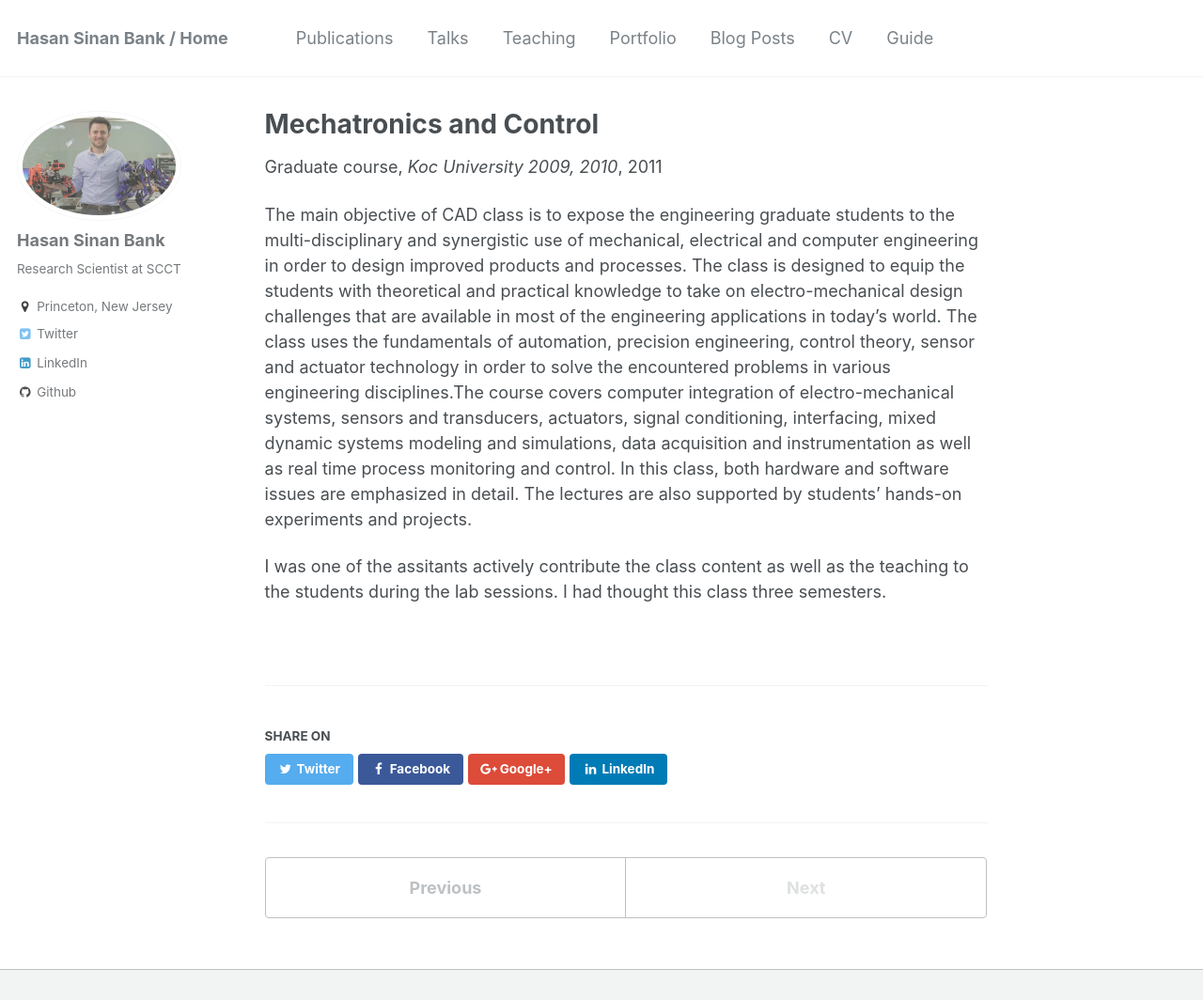
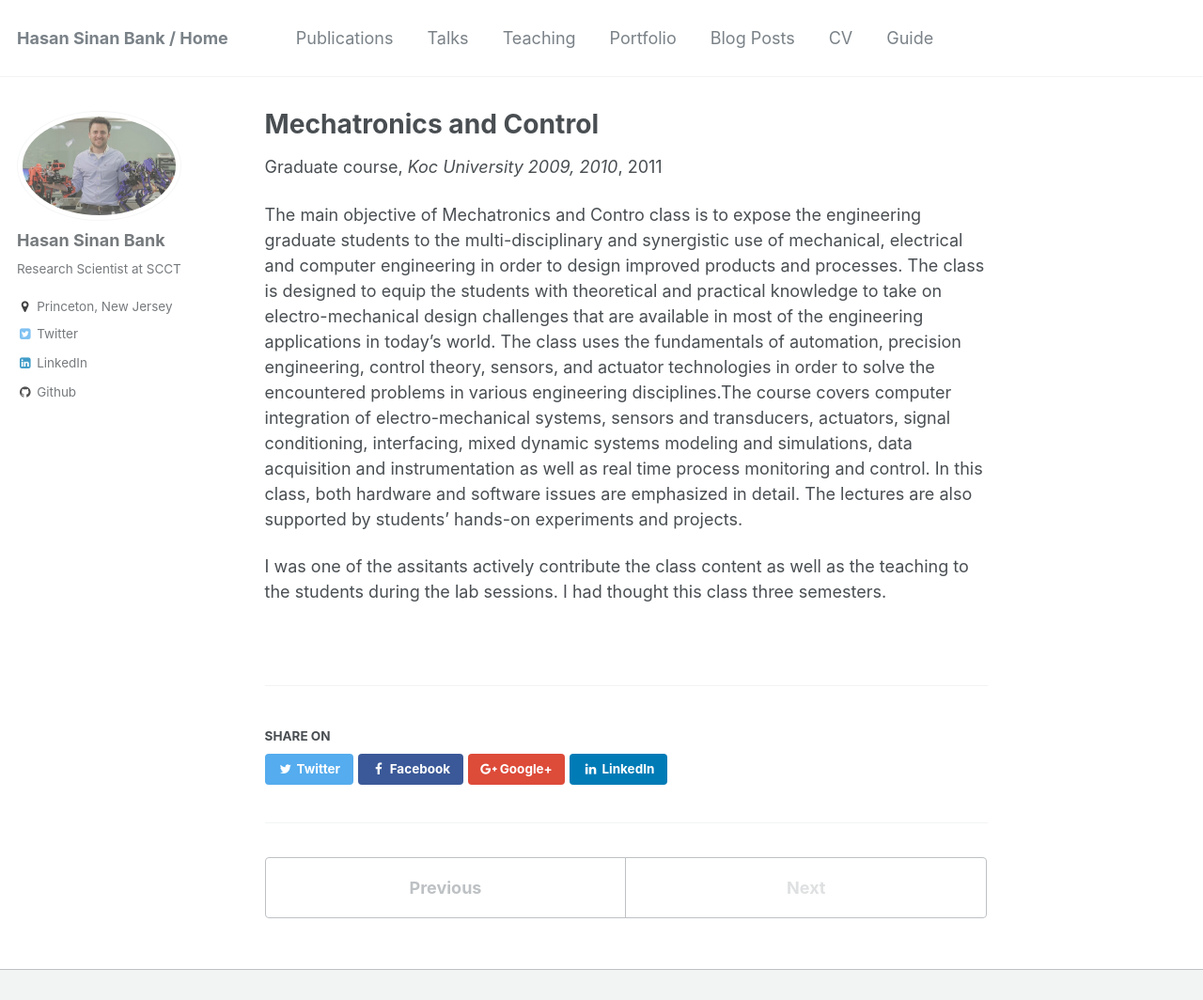
Before and after one commit to bankh/bankh.github.io, a Jekyll site: the page built from _teaching/2008-Mechatronics.md, in a window 1280 px wide and 1259 px high, cut to the strip 0-1064 px from the top of the window. Shown: the whole strip at 94% size. Built offline with Jekyll 4.4.1, drawn with Linux system fonts in a browser that asks for light colours.

Commit message:
Update 2008-Mechatronics.md

```diff
--- a/_teaching/2008-Mechatronics.md
+++ b/_teaching/2008-Mechatronics.md
@@ -8,14 +8,14 @@ date: 2011-08-01
 location: "Istanbul, Turkey"
 ---
 
-The main objective of CAD class is to expose the engineering graduate
-students to the multi-disciplinary and synergistic use of mechanical,
-electrical and computer engineering in order to design improved products
-and processes. The class is designed to equip the students with theoretical
+The main objective of Mechatronics and Contro class is to expose the
+engineering graduate students to the multi-disciplinary and synergistic use
+of mechanical, electrical and computer engineering in order to design improved
+products and processes. The class is designed to equip the students with theoretical
 and practical knowledge to take on electro-mechanical design challenges
 that are available in most of the engineering applications in today’s
 world. The class uses the fundamentals of automation, precision engineering,
-control theory, sensor and actuator technology in order to solve the encountered
+control theory, sensors, and actuator technologies in order to solve the encountered
 problems in various engineering disciplines.The course covers computer integration
 of electro-mechanical systems, sensors and transducers, actuators, signal
 conditioning, interfacing, mixed dynamic systems modeling and simulations,
```
